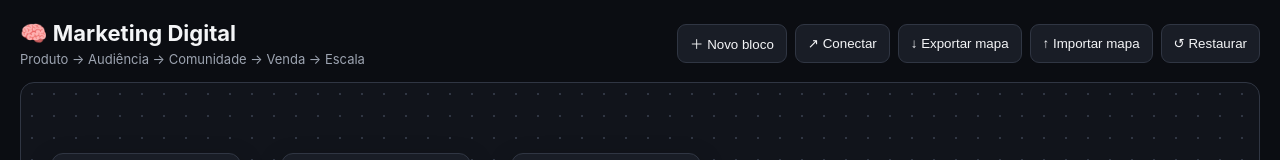
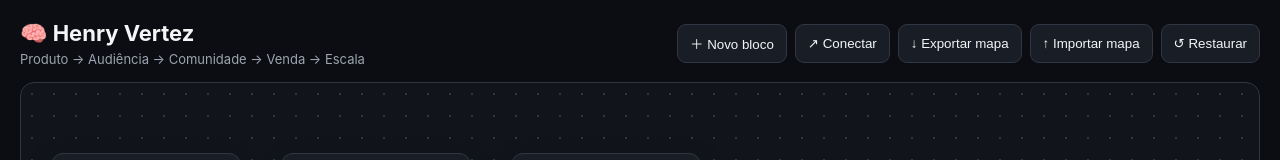
Before and after one commit to techo-black/Marketing-digital-MAP, a plain HTML site: page index.html in a window 1280 px wide. Shown: the top 160 px of the page. Drawn offline with Linux system fonts and the light colour scheme.

Commit message:
Update index.html

```diff
--- a/index.html
+++ b/index.html
@@ -10,7 +10,7 @@
   <div class="app">
     <header class="toolbar">
       <div>
-        <h1>🧠 Marketing Digital</h1>
+        <h1>🧠 Henry Vertez</h1>
         <p>Produto → Audiência → Comunidade → Venda → Escala</p>
       </div>
       <div class="buttons">
```
